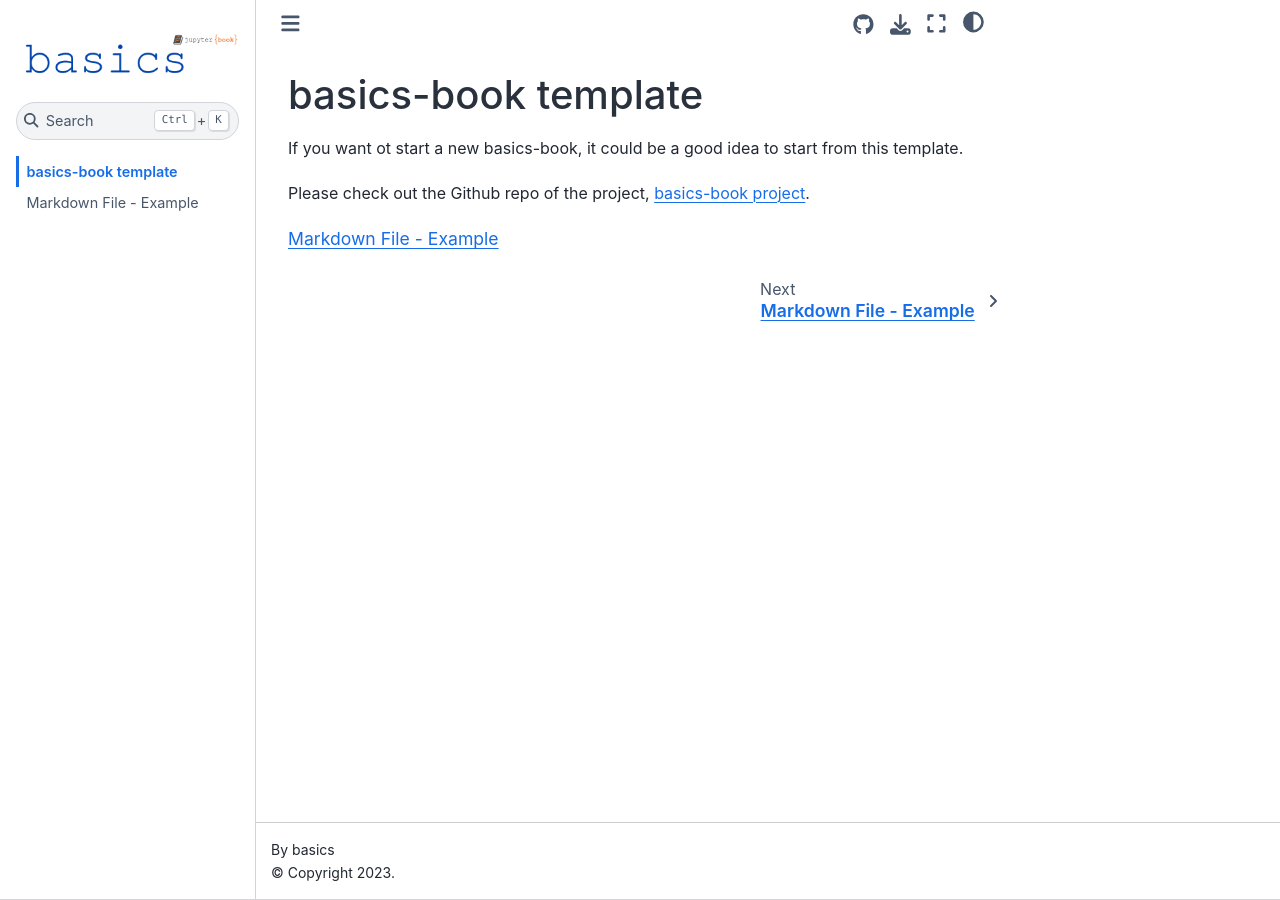
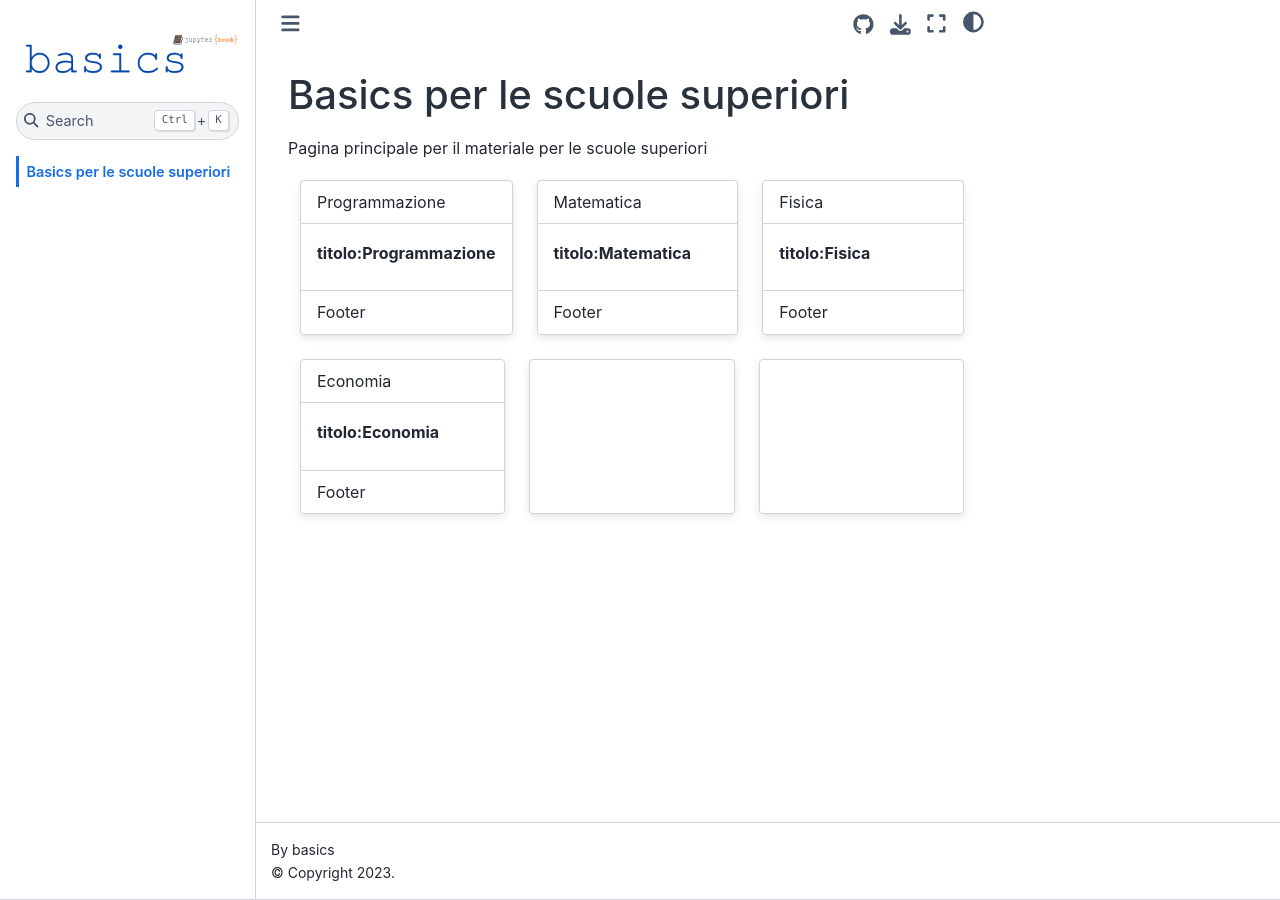
Before and after one commit to Basics2022/bbooks-hs, a Jupyter Book: the page built from intro.md, in a window 1280 px wide. Built offline with Jupyter Book 1.0.4 settings and Sphinx 7.4.7 and the Sphinx Book theme 1.1.4, drawn with Linux system fonts in a browser that asks for light colours.

Commit message:
First commit

````diff
--- a/_toc.yml
+++ b/_toc.yml
@@ -3,5 +3,3 @@
 
 format: jb-book
 root: intro
-chapters:
-- file: markdown
--- a/intro.md
+++ b/intro.md
@@ -1,9 +1,47 @@
-# basics-book template
+# Basics per le scuole superiori
 
-If you want ot start a new basics-book, it could be a good idea to start from this template.
+Pagina principale per il materiale per le scuole superiori
 
-Please check out the Github repo of the project, [basics-book project](https://github.com/Basics2022).
+::::{grid}
+:gutter:3
 
+:::{grid-item-card} titolo:Programmazione
+Programmazione
+^^^
++++
+Footer
+:::
 
-```{tableofcontents}
-```
+:::{grid-item-card} titolo:Matematica
+Matematica
+^^^
++++
+Footer
+:::
+
+:::{grid-item-card} titolo:Fisica
+Fisica
+^^^
++++
+Footer
+:::
+
+::::
+
+::::{grid}
+:gutter:3
+
+:::{grid-item-card} titolo:Economia
+Economia
+^^^
++++
+Footer
+:::
+
+:::{grid-item-card}
+:::
+
+:::{grid-item-card}
+:::
+
+::::
````
Also changed, not shown: markdown.md (deleted, +0 -55 lines).
